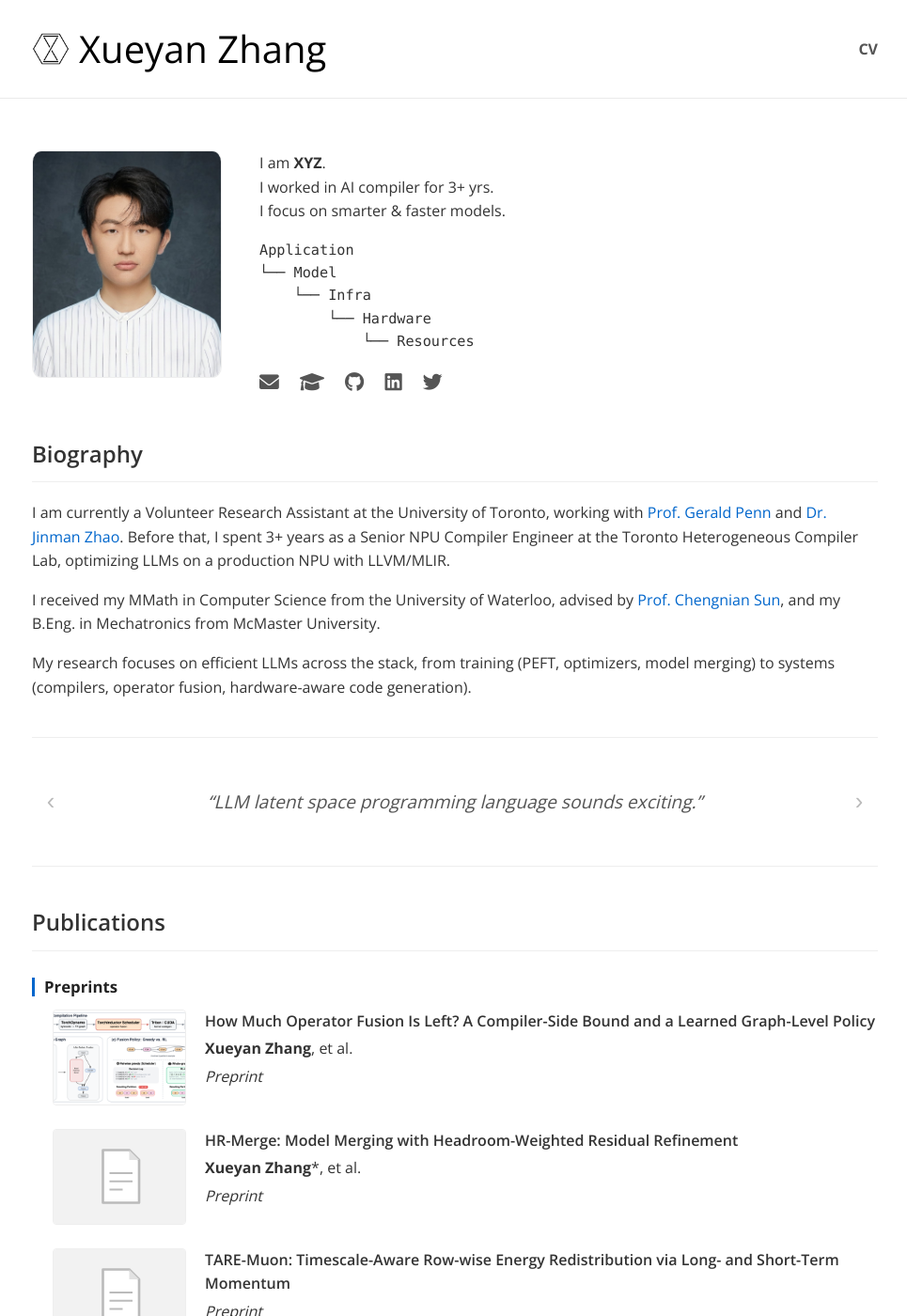
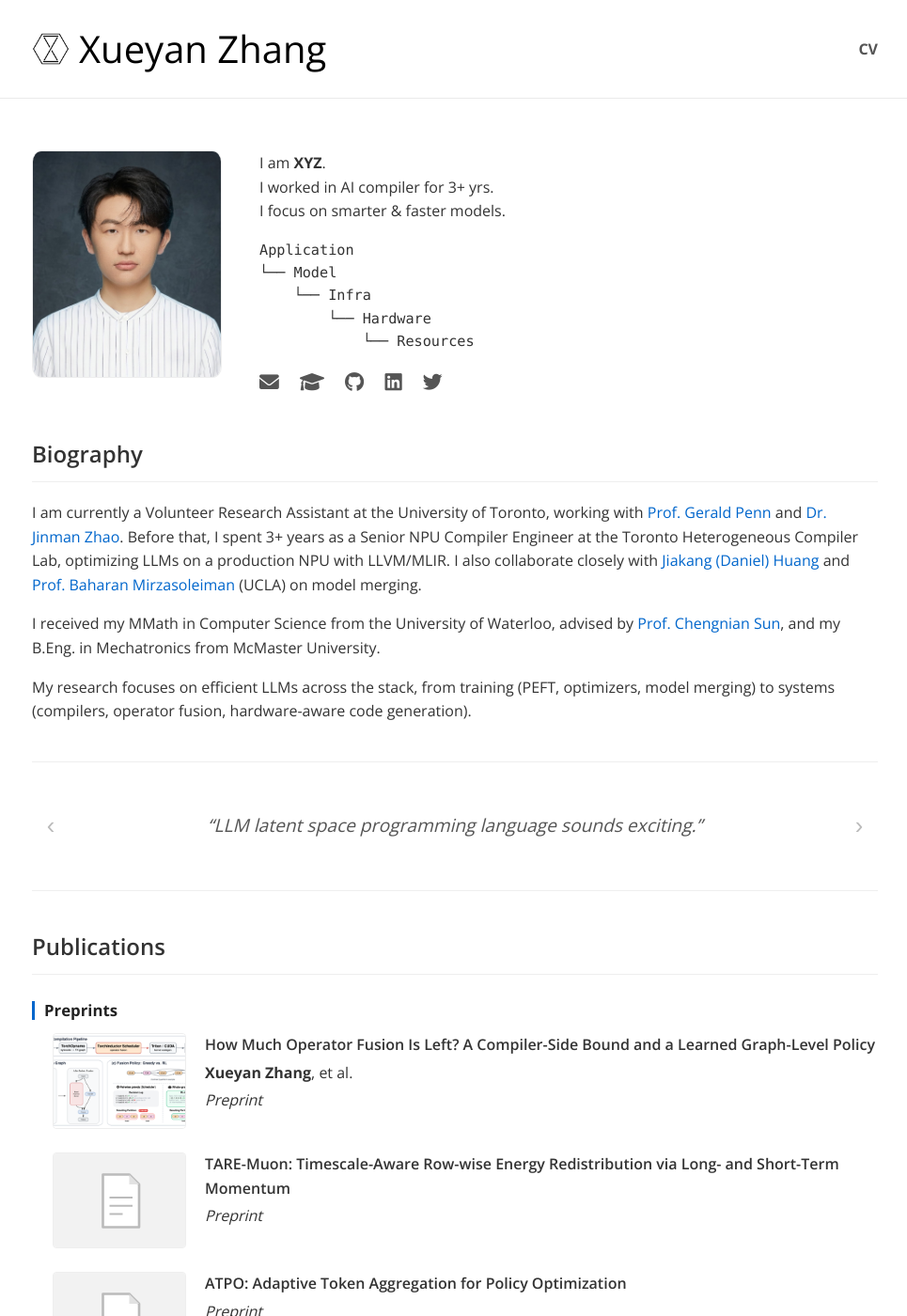
Before and after one commit to XueyanZhang/xueyanzhang.github.io, a Jekyll site: the page built from index.md, in a window 1280 px wide and 1400 px high. Shown: the whole window at 94% size, without its empty margins (156-1121 px from the left). Built offline with Jekyll 4.4.1, drawn with Linux system fonts in a browser that asks for light colours; some of the changed text lies outside the part shown.

Commit message:
update: HR-Merge accepted to NeurIPS 2026 NeuralArtifacts Workshop; add UCLA collaborators to bio
Co-Authored-By: Claude Opus 5.5 <noreply@anthropic.com>

```diff
--- a/index.md
+++ b/index.md
@@ -33,7 +33,7 @@ Application
 
 ## Biography
 
-I am currently a Volunteer Research Assistant at the University of Toronto, working with [Prof. Gerald Penn](https://www.cs.toronto.edu/~gpenn/) and [Dr. Jinman Zhao](https://zhaojinm.github.io/). Before that, I spent 3+ years as a Senior NPU Compiler Engineer at the Toronto Heterogeneous Compiler Lab, optimizing LLMs on a production NPU with LLVM/MLIR.
+I am currently a Volunteer Research Assistant at the University of Toronto, working with [Prof. Gerald Penn](https://www.cs.toronto.edu/~gpenn/) and [Dr. Jinman Zhao](https://zhaojinm.github.io/). Before that, I spent 3+ years as a Senior NPU Compiler Engineer at the Toronto Heterogeneous Compiler Lab, optimizing LLMs on a production NPU with LLVM/MLIR. I also collaborate closely with [Jiakang (Daniel) Huang](https://danielhuangjiakang.github.io/) and [Prof. Baharan Mirzasoleiman](https://baharanm.github.io/) (UCLA) on model merging.
 
 I received my MMath in Computer Science from the University of Waterloo, advised by [Prof. Chengnian Sun](https://cs.uwaterloo.ca/~cnsun/), and my B.Eng. in Mechatronics from McMaster University.
 
```
Also changed, not shown: _data/publications.yml (+7 -7 lines).
